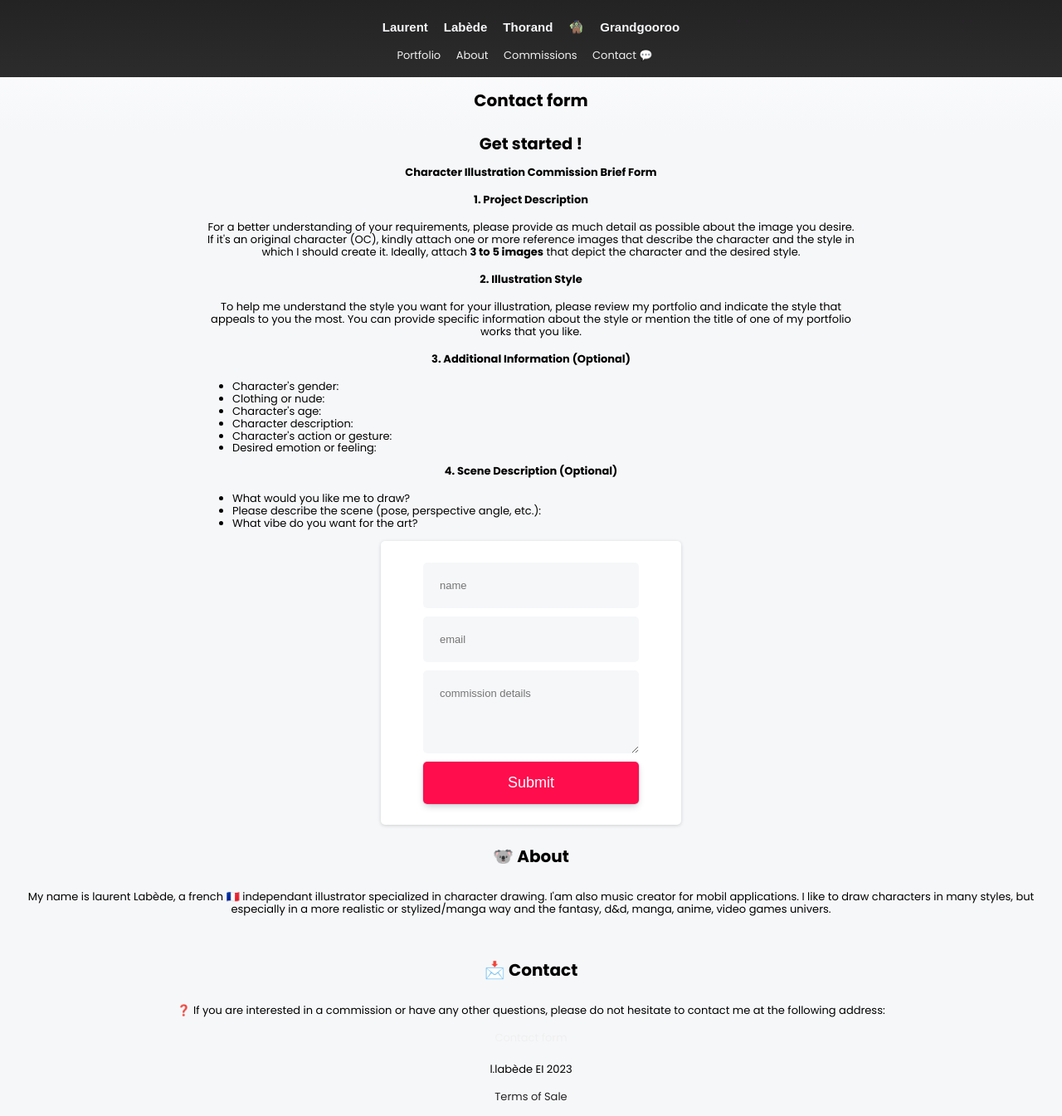
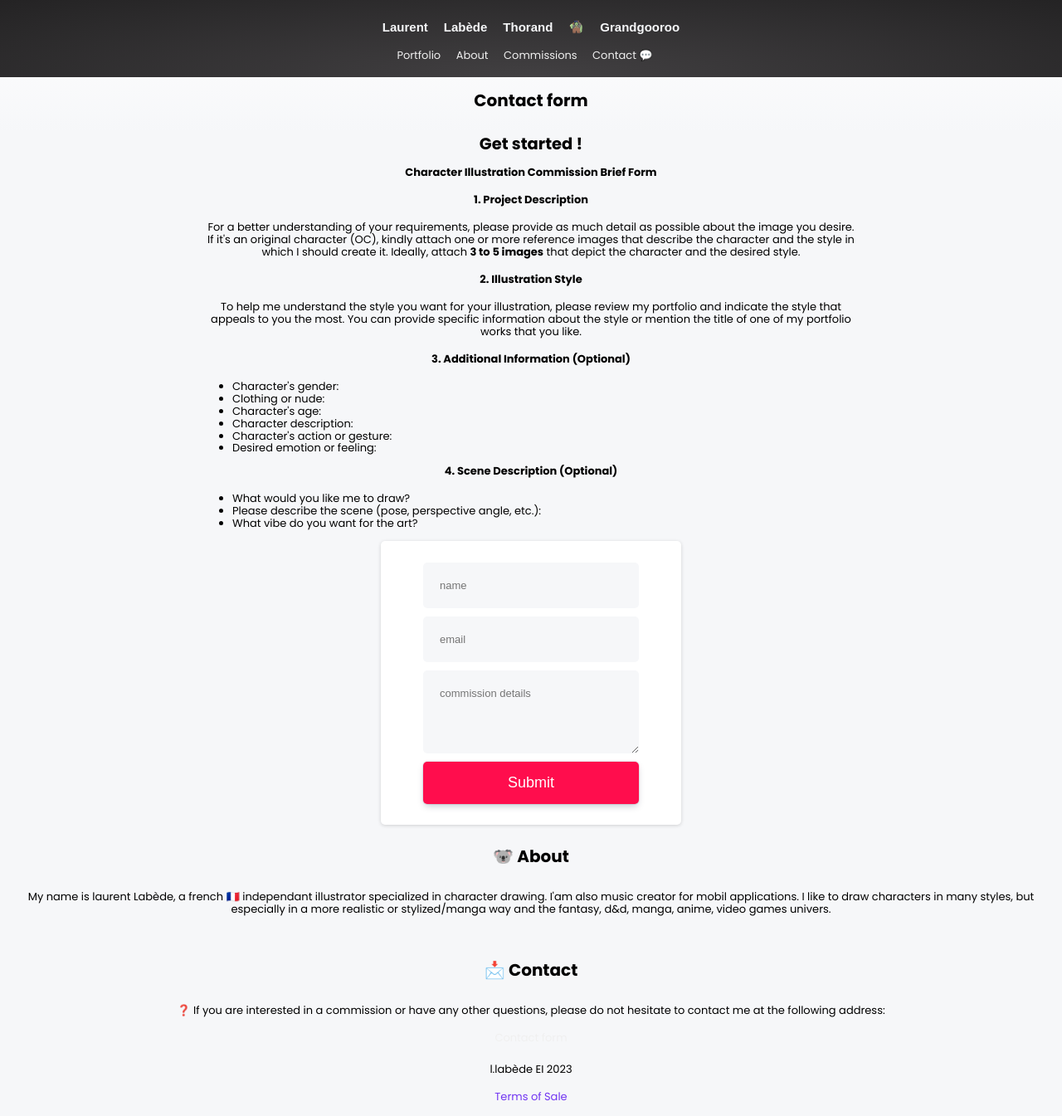
Before and after one commit to grandgooroo/Virtual-Card-Commission, a PHP site: page /pages/contact.html in a window 1280 px wide. Shown: the whole page at 83% size. Run offline with PHP 8.4, Linux system fonts and the light colour scheme; some web fonts are replaced.

Commit message:
Add Pixelfed link style modifications

```diff
--- a/css/style.css
+++ b/css/style.css
@@ -31,9 +31,9 @@ html {
 
 :root {
     --white: #fff;
-    --black: #242324;
+    --black: #7135f2;
     --gray-100: #f6f7f9;
-    --gray-900: #2b2e31;
+    --gray-900: #7135f2;
     --purple: #7135f2;
     --pink: #ff0d4d;
     --vh: 100vh;
@@ -94,8 +94,9 @@ img {
   flex-flow: column;
   align-items: center;
   justify-content: center;
-  background: rgb(80,76,91);
-  background: linear-gradient(0deg, rgb(44, 44, 44) 0%, rgba(36,35,36,1) 100%);
+  background: rgb(88, 81, 109);
+  background: radial-gradient(ellipse at bottom, #424042 0%, #242324 100%);
+  /* background: linear-gradient(0deg, rgb(44, 44, 44) 0%, rgba(36,35,36,1) 100%); */
   margin: 0;
 }
 
```
Also changed, not shown: mon-blog/frontmatter.json (+1 -6 lines).
